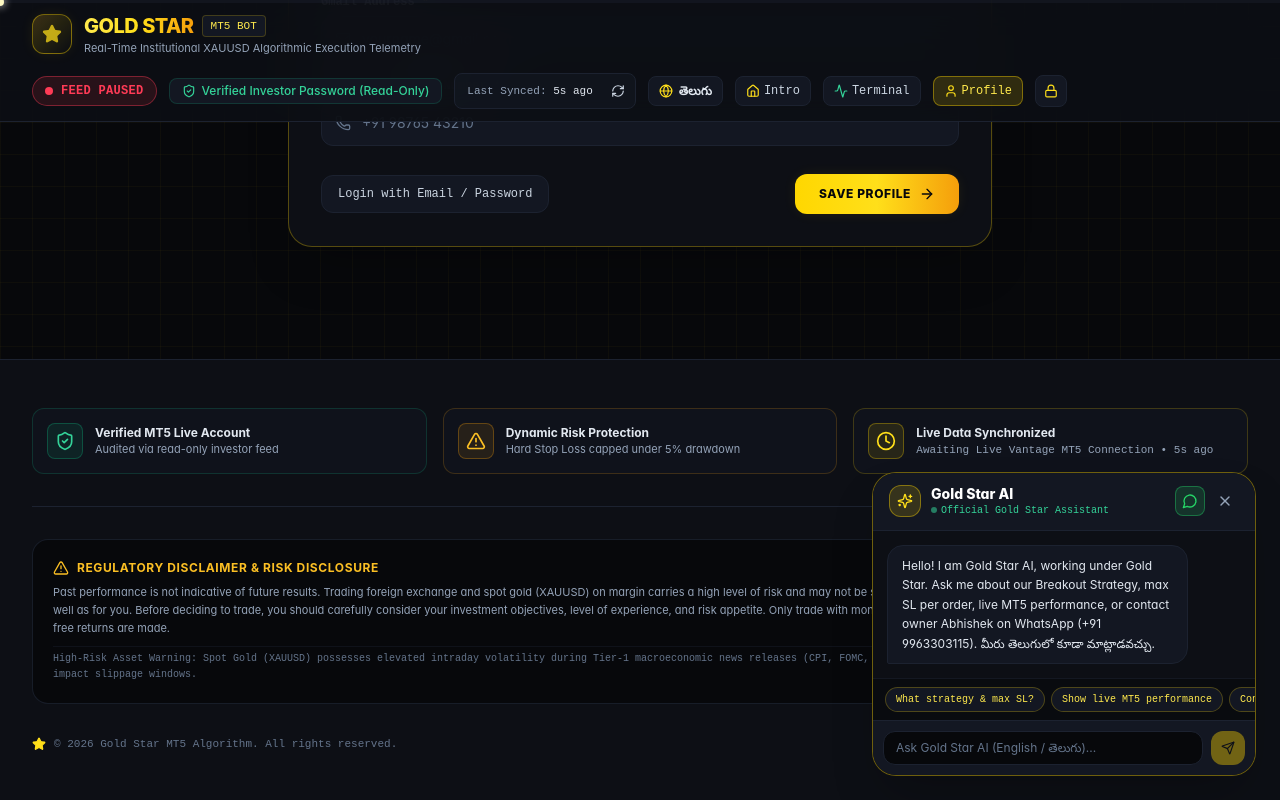
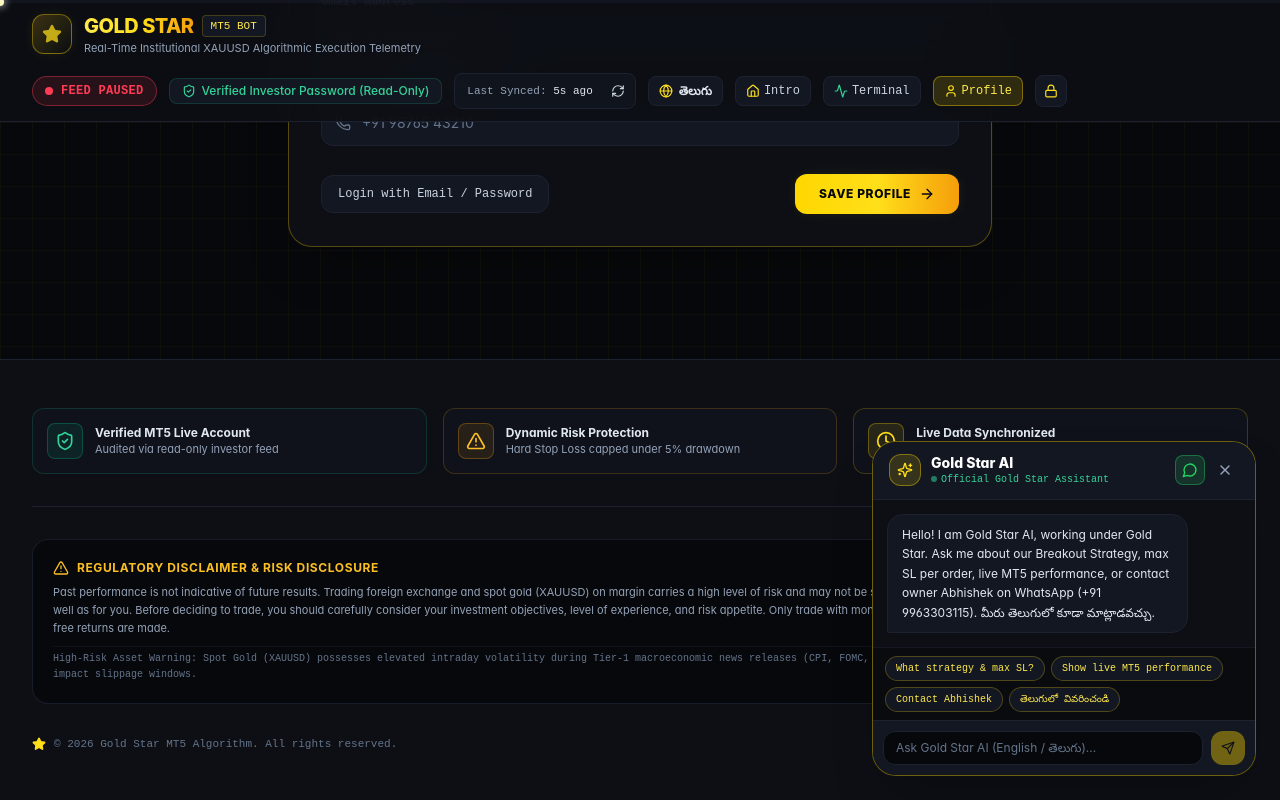
Before and after one commit to Abhishek-882/gold-star-mt5-vps, a Next.js app: page /profile in a window 1280 px wide. Both pictures are taken after a click on the button "GOLD STAR AI". Shown: the part 486-1286 px from the top of the page. Built offline with nearby package versions, Linux system fonts and the light colour scheme.

Commit message:
fix: wrap quick-prompt pills in chat widget to remove edge clipping and scrollbar

```diff
--- a/src/components/GoldStarChatWidget.tsx
+++ b/src/components/GoldStarChatWidget.tsx
@@ -155,7 +155,7 @@ export function GoldStarChatWidget() {
           </div>
 
           {/* Quick Prompts */}
-          <div className="px-3 py-2 border-t border-dark-border/60 flex items-center gap-1.5 overflow-x-auto bg-dark-base/50">
+          <div className="px-3 py-2 border-t border-dark-border/60 flex flex-wrap items-center gap-1.5 bg-dark-base/50">
             {QUICK_PROMPTS.map((q) => (
               <button
                 key={q}
```
